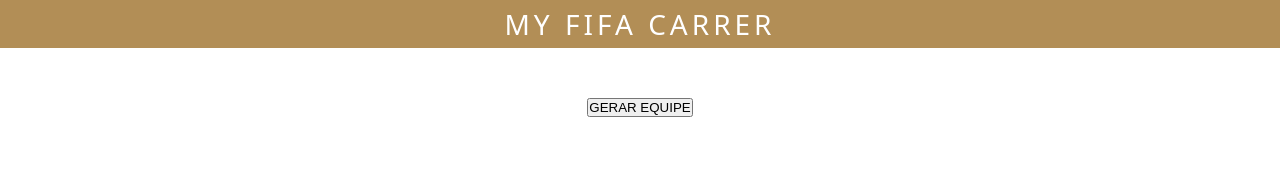
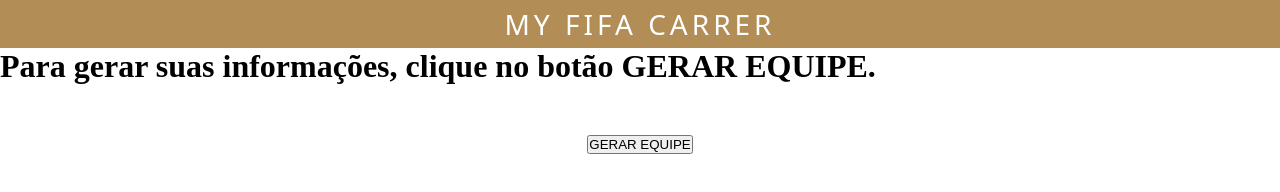
Before and after one commit to lucascorreagoldani/myfifacareer, a plain HTML site: page index.html in a window 1280 px wide. Drawn offline with Linux system fonts and the light colour scheme.

Commit message:
Adicionado texto para informação de resultados.

```diff
--- a/index.html
+++ b/index.html
@@ -16,7 +16,13 @@
     </nav>
 </head>
 
+<div>
+    <h1 class="result">Para gerar suas informações, clique no botão <b>GERAR EQUIPE</b>.</h1>
+</div>
+
+<div>
 <button class="button" onclick='getAll()'>GERAR EQUIPE</button>
+</div>
 
 </body>
 </html>
```
